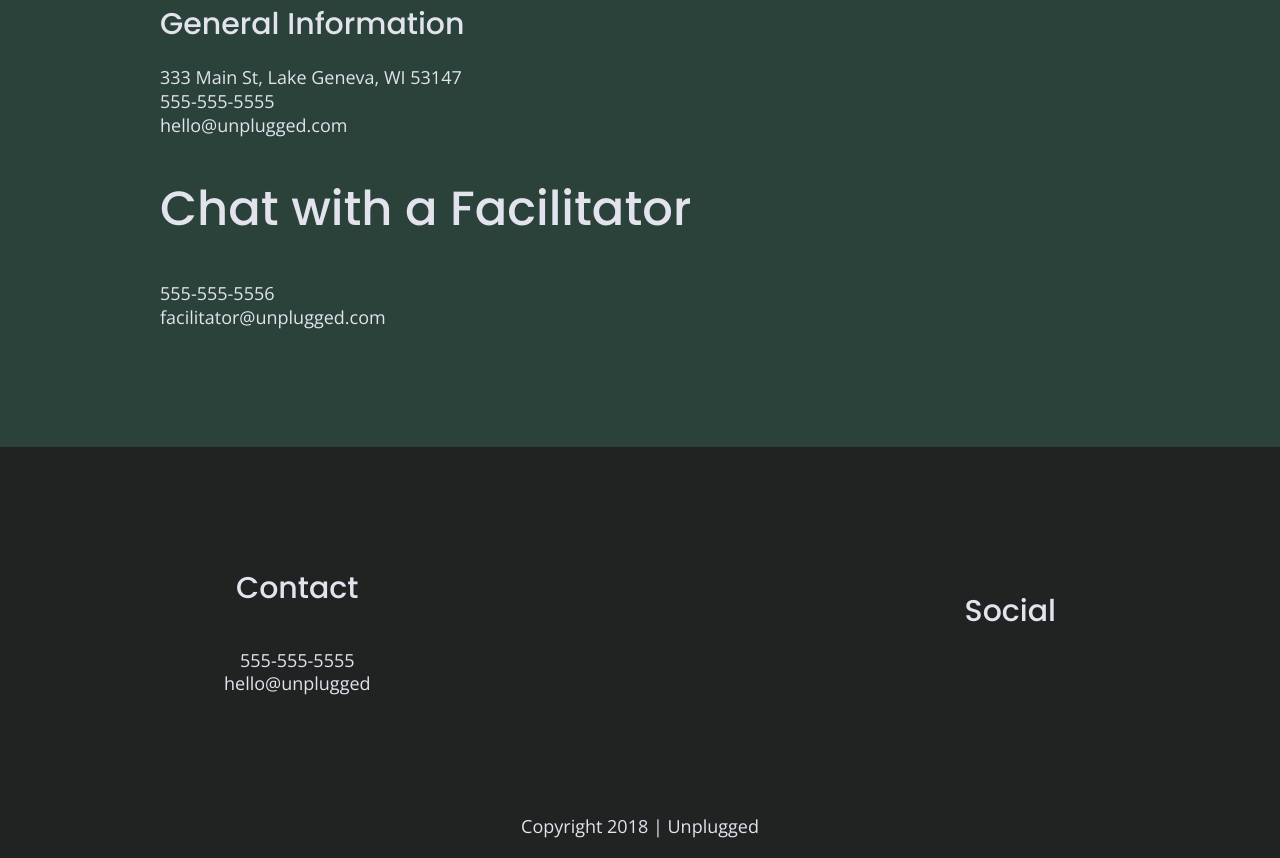
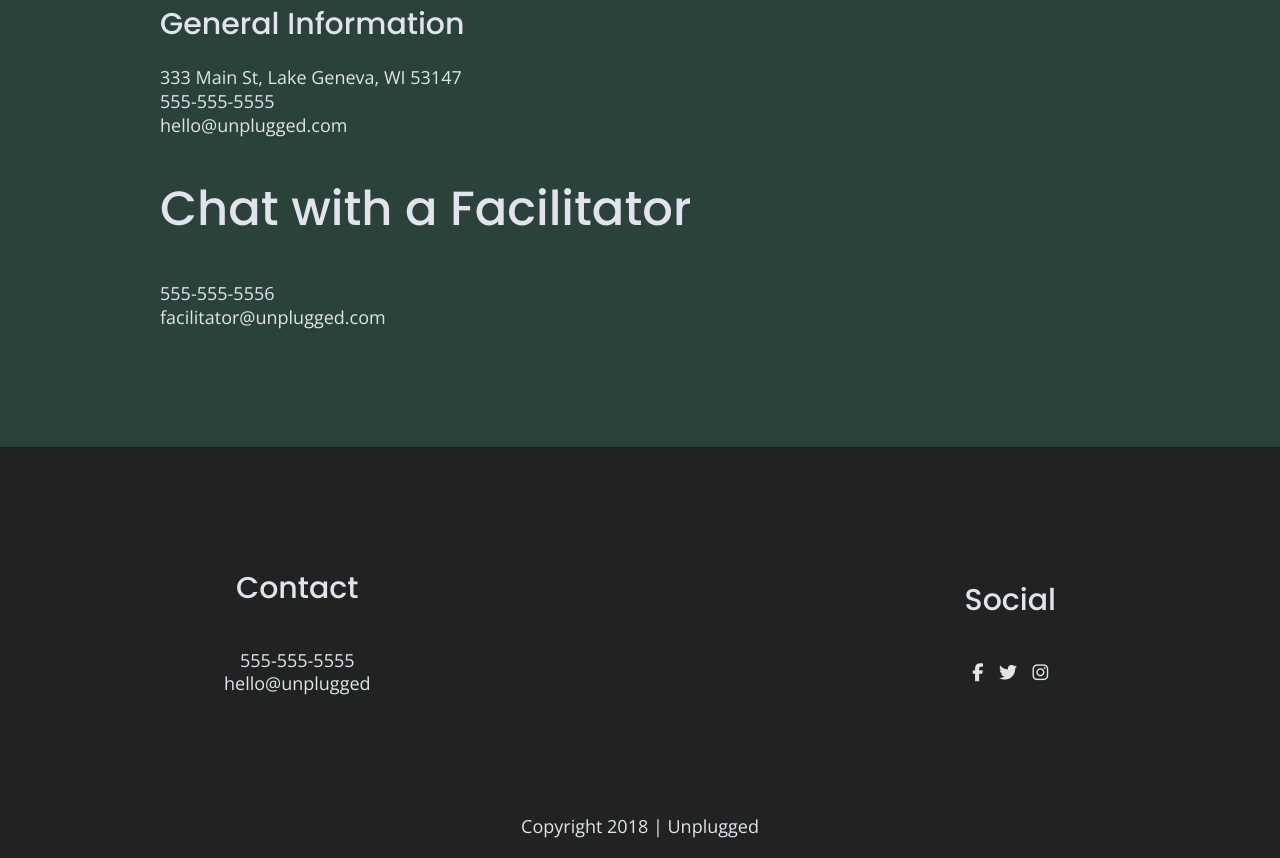
Before and after one commit to gabegriffin/206-unplugged-retreat, a website: page about/index.html in a window 1280 px wide. Shown: the part 1462-2320 px from the top of the page. Drawn offline with nearby package versions, Linux system fonts and the light colour scheme.

Commit message:
added footer font awesome icons

```diff
--- a/about/index.html
+++ b/about/index.html
@@ -103,9 +103,15 @@
           <div class="social">
             <h4>Social</h4>
             <div class="social-icons">
-              <p><a href="https://www.facebook.com/yoursite target="_blank></a></p>
-              <p><a href="https://www.twitter.com" target="_blank"></a></p>
-              <p><a href="https://www.instagram.com" target="_blank"></a></p>
+              <p>
+              <a href="https://www.facebook.com/Skillcrush/" target="_blank"><i class="fab fa-facebook-f"></i></a>
+            </p>
+            <p>
+              <a href="https://twitter.com/Skillcrush" target="_blank"><i class="fab fa-twitter"></i></a>
+            </p>
+            <p>
+              <a href="https://www.instagram.com/skillcrush/" target="_blank"><i class="fab fa-instagram"></i></a>
+            </p>
             </div>
           </div>
         </div>
```
Also changed, not shown: faq/index.html (+9 -3 lines), index.html (+3 -3 lines).
